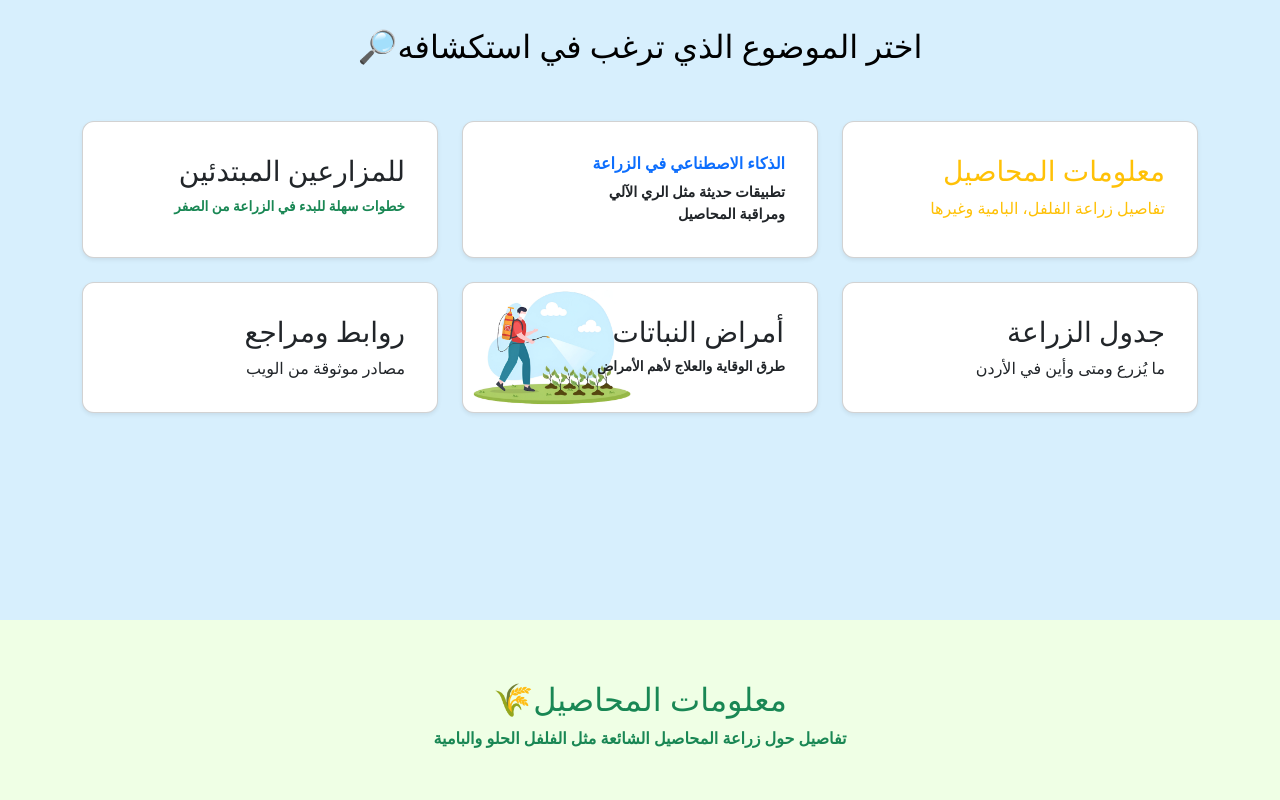
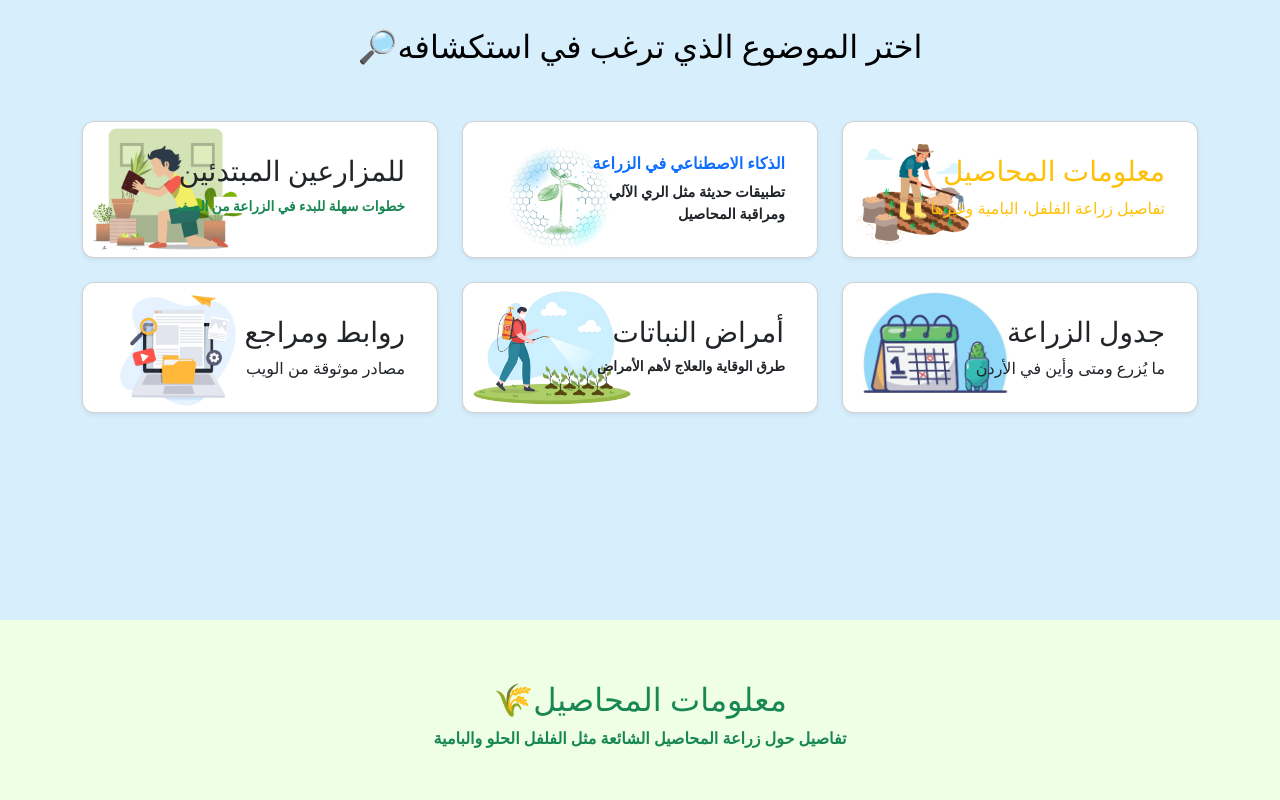
Before and after one commit to 5bbvm/plant-wepsite, a plain HTML site: page index.html in a window 1280 px wide. Shown: the part 980-1780 px from the top of the page. Drawn offline with nearby package versions, Linux system fonts and the light colour scheme; files whose address does not match are found by name.

Commit message:
Update index.html

```diff
--- a/index.html
+++ b/index.html
@@ -49,7 +49,7 @@
 
 
     .card-bg-1 {
-      background-image: url('static/image/bg1.png');
+      background-image: url('image/bg1.png');
       background-size: cover;
       background-position: center;
       background-position-y: 50%;
@@ -58,7 +58,7 @@
     }
 
     .card-bg-2 {
-      background-image: url('static/image/bg2.png');
+      background-image: url('image/bg2.png');
       background-size: cover;
       background-position: center;
       background-position-y: 40%;
@@ -66,7 +66,7 @@
     }
 
     .card-bg-3 {
-      background-image: url('static/image/bg3.png');
+      background-image: url('image/bg3.png');
       background-size: cover;
       background-position: center;
       background-position-y: 50%;
@@ -74,7 +74,7 @@
     }
 
     .card-bg-4 {
-      background-image: url('static/image/bg4.png');
+      background-image: url('image/bg4.png');
       background-size: cover;
       background-position: center;
       background-position-y: 50%;
@@ -92,7 +92,7 @@
     }
 
     .card-bg-6 {
-      background-image: url('static/image/bg6.jpeg');
+      background-image: url('image/bg6.jpeg');
       background-size: cover;
       background-position: center;
       background-position-y: 50%;
@@ -210,7 +210,7 @@
     <!-- الفلفل الحلو -->
     <div class="row align-items-center mb-5">
       <div class="col-md-6 text-end">
-        <img src="static\image\pepper-red.jpg" class="img-fluid rounded shadow" alt="الفلفل الحلو" style="max-width: 50%;">
+        <img src="image\pepper-red.jpg" class="img-fluid rounded shadow" alt="الفلفل الحلو" style="max-width: 50%;">
       </div>
       <div class="col-md-6 text-align">
         <h4>الفلفل الحلو</h4>
@@ -229,7 +229,7 @@
     <!-- البامية -->
     <div class="row align-items-center mb-5">
       <div class="col-md-6 text-end">
-        <img src="static\image/lady-finger.jpg" class="img-fluid rounded shadow" alt="البامية" style="max-width: 50%;">
+        <img src="image/lady-finger.jpg" class="img-fluid rounded shadow" alt="البامية" style="max-width: 50%;">
       </div>
       <div class="col-md-6">
         <h4>البامية</h4>
```
